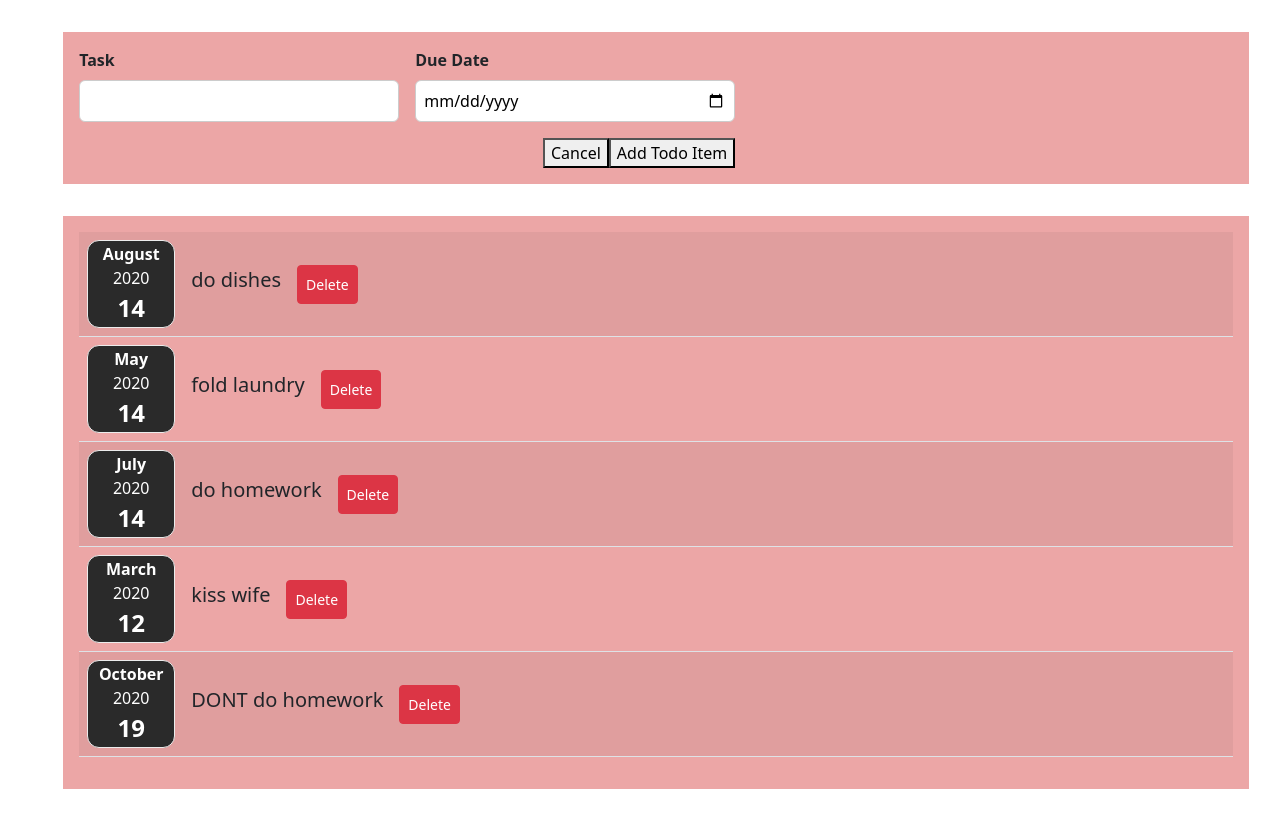
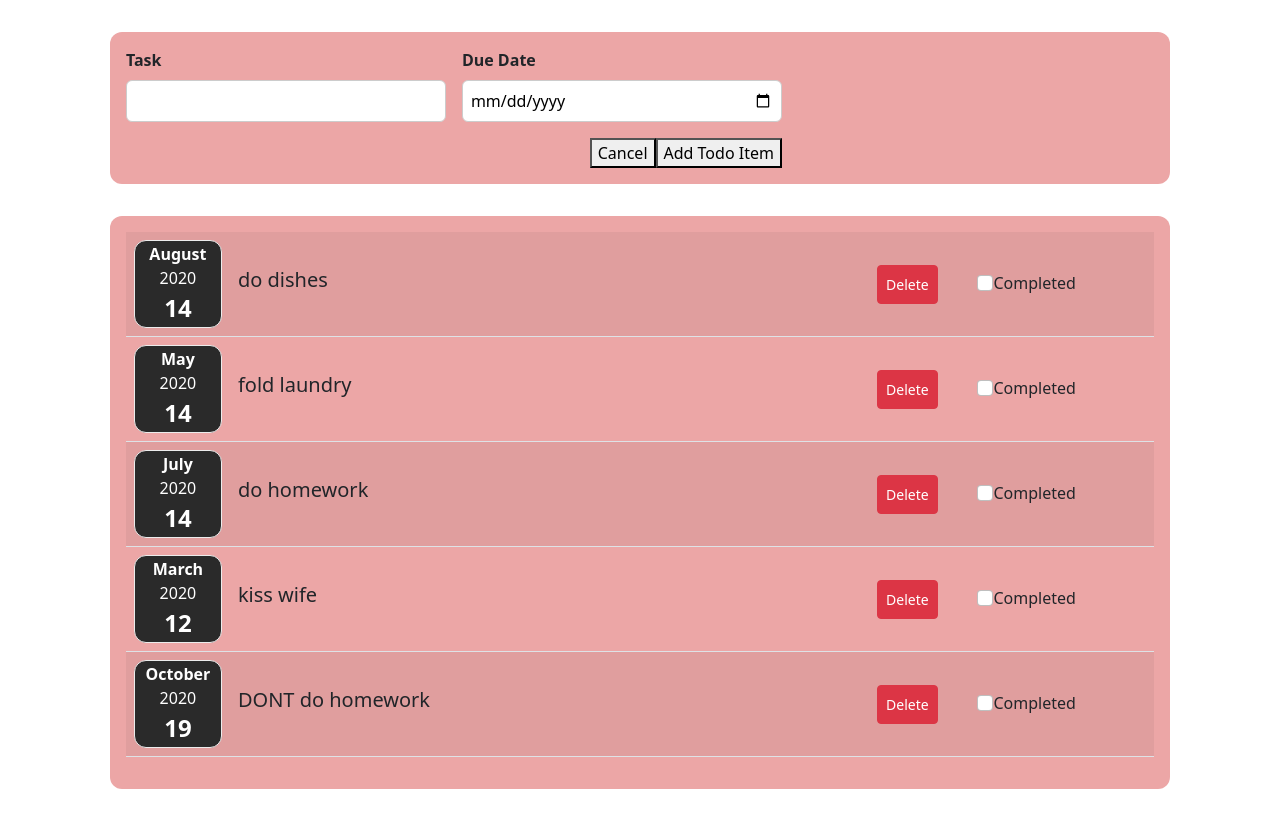
Before and after one commit to aaronmfuller/TodoTracker, a React (Create React App) app: page / in a window 1280 px wide. Built offline with nearby package versions, Linux system fonts and the light colour scheme.

Commit message:
added strikethrough for complete button and some bootstrap styling

```diff
--- a/src/components/NewTodo/TodoForm.js
+++ b/src/components/NewTodo/TodoForm.js
@@ -23,6 +23,7 @@ const TodoForm = (props) => {
     const todoData = {
       task: enteredTask,
       date: new Date(enteredDate),
+      completed: false,
       id: Math.random().toString()
     };
 
@@ -49,8 +50,9 @@ const TodoForm = (props) => {
           <input
             type="date"
             min="2019-01-01"
-            max="2022-12-31"
+            max="2023-12-31"
             value={enteredDate}
+
             onChange={dateChangeHandler}
           />
         </div>
--- a/src/components/TodoItem.css
+++ b/src/components/TodoItem.css
@@ -17,6 +17,7 @@
     flex-flow: column-reverse;
     justify-content: flex-start;
     flex: 1;
+    border-radius: 12px
   }
   .todo-item button{
     border-radius: 5px;
@@ -33,15 +34,7 @@
 
   }
 
-  .todo-item__price {
-    font-size: 1rem;
-    font-weight: bold;
-    color: white;
-    background-color: #40005d;
-    border: 1px solid white;
-    padding: 0.5rem;
-    border-radius: 12px;
-  }
+
 
    /* @keyframes wave {
     0% {transform: rotate(-7deg)}
@@ -54,10 +47,12 @@
       align-items: center;
       justify-content: flex-start;
       flex: 1;
+      border-radius: 12px
     }
 
     .todo-item__description h2 {
       font-size: 1.25rem;
+      border-radius: 12px
     }
 
   }
--- a/src/components/TodoItems.js
+++ b/src/components/TodoItems.js
@@ -1,36 +1,49 @@
-import React, { useState } from 'react';
+import React from 'react';
 import TodoDate from './TodoDate';
 import './TodoItem.css';
-
 import 'bootstrap/dist/css/bootstrap.css';
 
 const TodoItems = (props) => {
-	const [todos, setTodos] = useState(props.todos);
-
-	const handleDelete = (item) => {
-		// console.log(item);
-		// console.log('handle delete called...');
-    const newTodos = todos.filter((t) => t.id !== item.id);
-		setTodos(newTodos);
-	};
-
 	return (
 		<table className='table table-striped'>
 			<thead className='d-flex'></thead>
-			  <tbody>
-				{todos.map((item) => (
+			<tbody>
+				{props.todos.map((item, index) => (
 					<tr key={item.id}>
 						<td>
-							<div className='todo-item__description'>
+							<div className='todo-item__description d-flex'>
 								<TodoDate date={item.date} />
 
-								<h2>{item.task}</h2>
-								<button
-									onClick={() => handleDelete(item)}
-									className='btn btn-danger btn-sm p-2 flex-shrink-1'
+								<h2
+									className='flex-grow-1'
+									style={{
+										textDecoration: item.completed ? 'line-through' : 'none',
+									}}
 								>
-									Delete
-								</button>
+									{item.task}
+								</h2>
+								<div className='col-1 d-flex'>
+									<button
+										onClick={() => props.handleDelete(item)}
+										className='btn btn-danger btn-sm p-2 d-flex'
+									>
+										Delete
+									</button>
+								</div>
+								<div className='form-check col-2 d-flex'>
+									<input
+										className='form-check-input'
+										type='checkbox'
+										checked={item.completed}
+										key='item.id'
+										onChange={() => props.completeHandler(index)}									/>
+									<label
+										className='form-check-label'
+										form='flexCheckDefault'
+									>
+										Completed
+									</label>
+								</div>
 							</div>
 						</td>
 					</tr>
--- a/src/components/TodoList.css
+++ b/src/components/TodoList.css
@@ -7,4 +7,5 @@
     margin: 2rem auto;
     width: 100%;
     max-width: 95%;
+    border-radius: 12px
 }
--- a/src/components/TodoList.js
+++ b/src/components/TodoList.js
@@ -9,26 +9,44 @@ const TodoList = () => {
 const [todos, setTodos] = useState(getTodoItems());
 
 const saveTodoDataHandler = (enteredTodoData) => {
-    const todoData = {todos, ...enteredTodoData};
-    console.log(todoData);
-    setTodos(todoData);
+
+  setTodos([...todos, enteredTodoData]);
+    console.log( "todos:", todos);
+
 };
 
+const handleDelete = (item) => {
+  const newTodos = todos.filter((t) => t.id !== item.id);
+  setTodos(newTodos);
+};
+const completeHandler = (item) => {
+  const updatedTodos = [...todos];
+  updatedTodos[item].completed = !updatedTodos[item].completed;
+  setTodos(updatedTodos);
+  };
   return (
-    <ul>
+<div className="container">
+  <div className="row">
+    <div className="col">
       <div>
         <div className="todo-list">
           <TodoForm
           onSaveTodoData={saveTodoDataHandler}
           />
         </div>
+
         <div className="todo-list">
           <TodoItems
           todos={todos}
+          handleDelete={handleDelete}
+          completeHandler={completeHandler}
            />
         </div>
       </div>
-    </ul>
+      </div>
+      </div>
+      </div>
+
   );
 };
 
--- a/src/components/services/todoService.js
+++ b/src/components/services/todoService.js
@@ -1,9 +1,9 @@
 const TODO_ITEMS = [
-  { task: "do dishes", date: new Date(2020, 7, 14), id: 1 },
-  { task: "fold laundry", date: new Date(2020, 4, 14), id: 2 },
-  { task: "do homework", date: new Date(2020, 6, 14), id: 3 },
-  { task: "kiss wife", date: new Date(2020, 2, 12), id: 4 },
-  { task: "DONT do homework", date: new Date(2020, 9, 19), id: 5 },
+  { task: "do dishes", date: new Date(2020, 7, 14), completed: false, id: 1 },
+  { task: "fold laundry", date: new Date(2020, 4, 14), completed: false, id: 2 },
+  { task: "do homework", date: new Date(2020, 6, 14), completed: false, id: 3 },
+  { task: "kiss wife", date: new Date(2020, 2, 12), completed: false, id: 4 },
+  { task: "DONT do homework", date: new Date(2020, 9, 19), completed: false, id: 5 },
 ];
 
 export function getTodoItems() {
```
Also changed, not shown: src/components/NewTodoItem.js (deleted).
